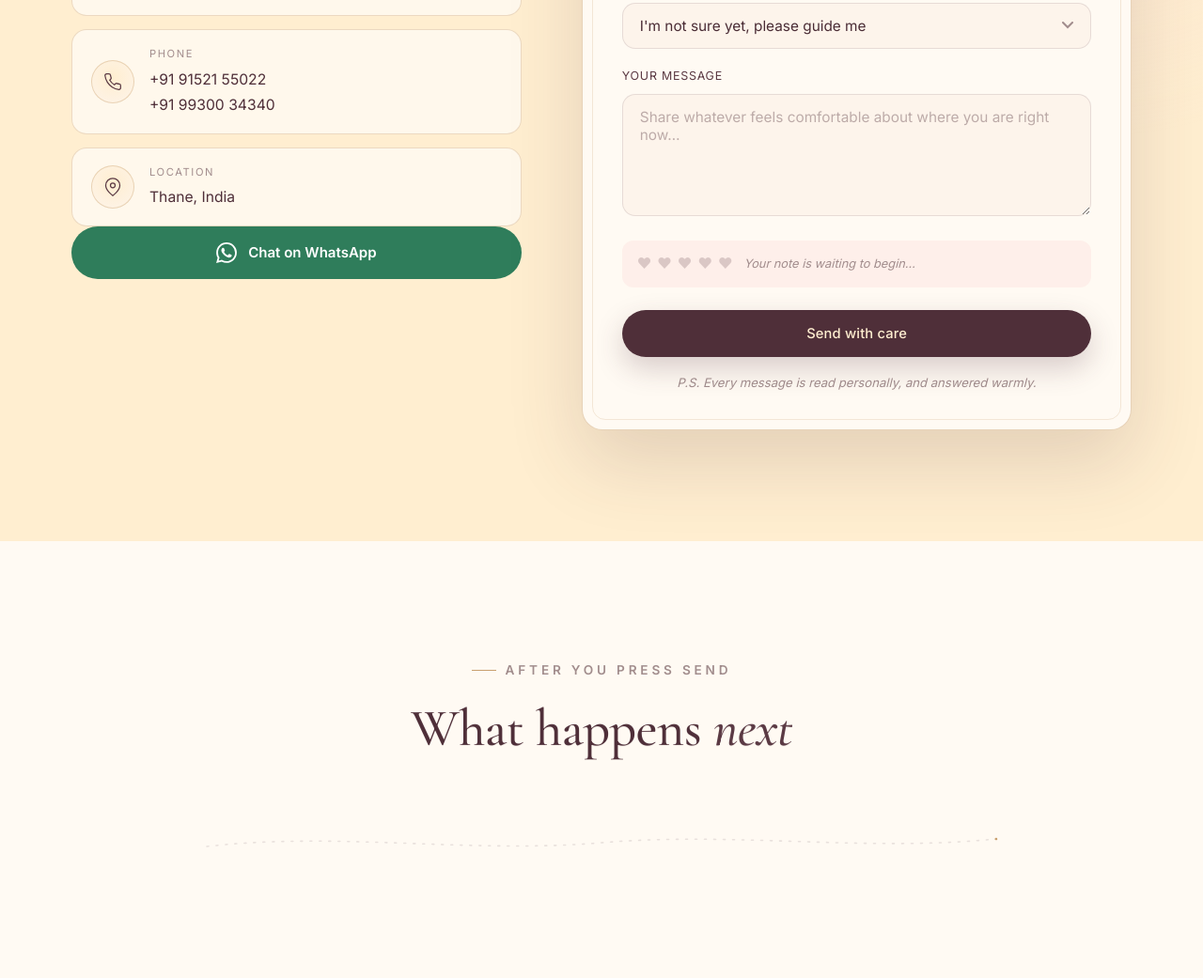
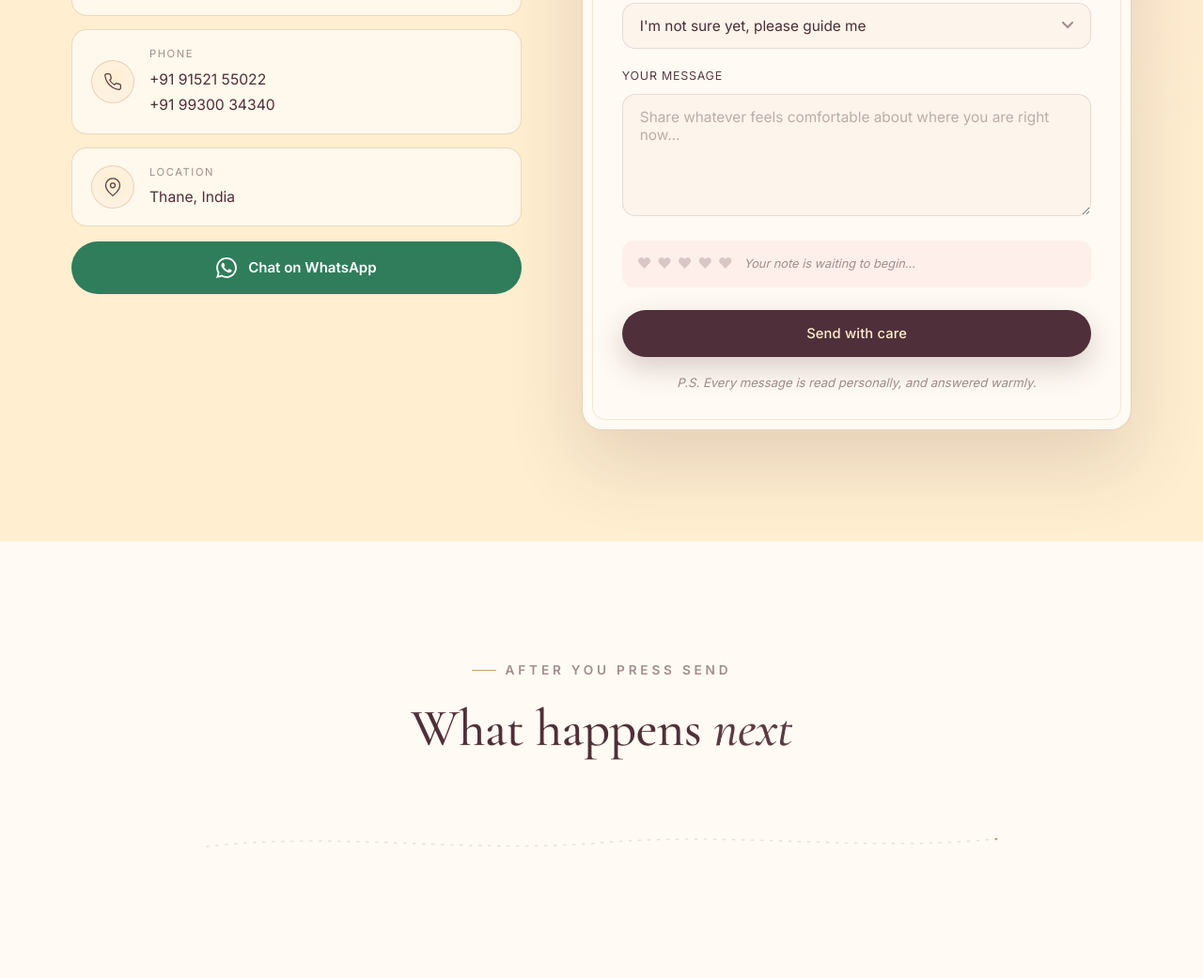
Before and after one commit to Pranavkok/new_inner_harmony, a plain HTML site: page contact.html in a window 1280 px wide. Shown: the part 1350-2391 px from the top of the page at 94% size. Drawn offline with nearby package versions, Linux system fonts and the light colour scheme.

Commit message:
Add margin-top to WhatsApp button to fix vertical spacing against contact cards

```diff
--- a/css/contact.css
+++ b/css/contact.css
@@ -110,7 +110,7 @@
 .ct-way a, .ct-way .ct-way-val { color: var(--ink); font-size: 0.98rem; text-decoration: none; }
 .ct-way a:hover { color: var(--rosewood); }
 
-.ct-info .whatsapp-btn { width: 100%; justify-content: center; }
+.ct-info .whatsapp-btn { width: 100%; justify-content: center; margin-top: 16px; }
 
 /* the stationery */
 .ct-paper {
```
